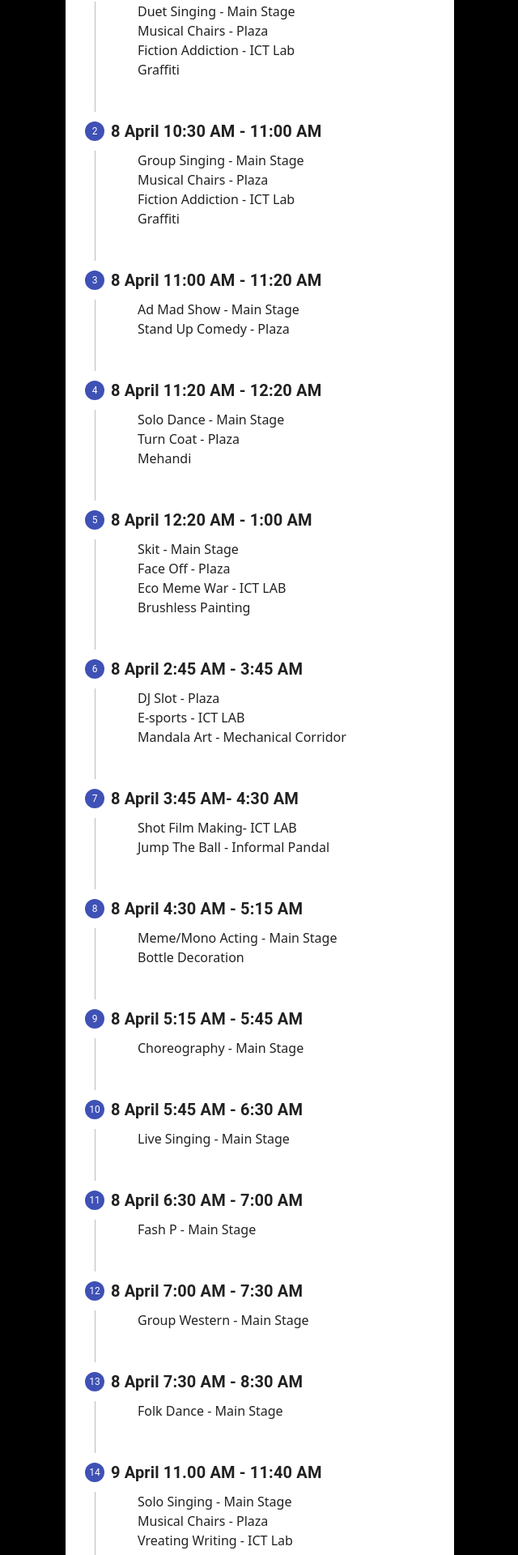
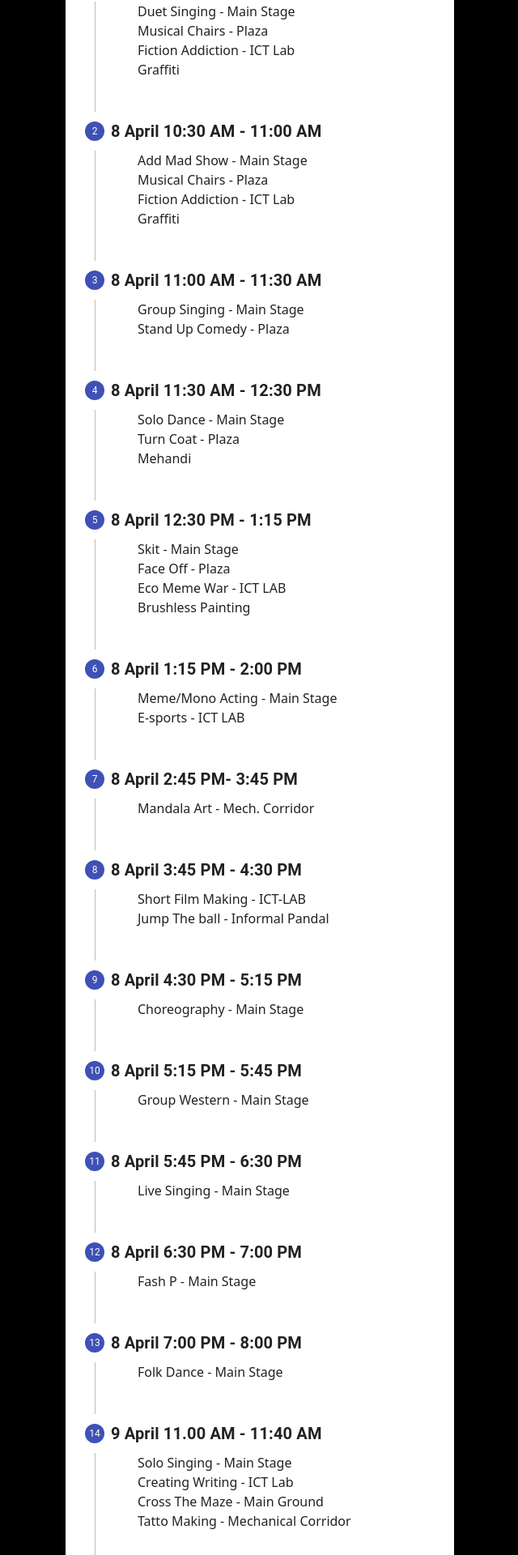
Before and after one commit to naveen8801/enchante-2022, a React (Create React App) app: page /schedule in a window 1280 px wide. Shown: the part 390-2310 px from the top of the page at 81% size, without its empty margins (319-959 px from the left). Built offline with nearby package versions, Linux system fonts and the light colour scheme.

Commit message:
schedule updated

```diff
--- a/src/pages/Schedule.js
+++ b/src/pages/Schedule.js
@@ -84,7 +84,7 @@
       venue: 'Auditorium',
       date: '8 April 10:30 AM - 11:00 AM',
       data: [
-        'Group Singing - Main Stage',
+        'Add Mad Show - Main Stage',
         'Musical Chairs - Plaza',
         'Fiction Addiction - ICT Lab',
         'Graffiti',
@@ -93,19 +93,19 @@
     {
       name: 'Group Folk Dance',
       venue: 'Auditorium',
-      date: '8 April 11:00 AM - 11:20 AM',
-      data: ['Ad Mad Show - Main Stage', 'Stand Up Comedy - Plaza'],
+      date: '8 April 11:00 AM - 11:30 AM',
+      data: ['Group Singing - Main Stage', 'Stand Up Comedy - Plaza'],
     },
     {
       name: 'Group Western',
       venue: 'Auditorium',
-      date: '8 April 11:20 AM - 12:20 AM',
+      date: '8 April 11:30 AM - 12:30 PM',
       data: ['Solo Dance - Main Stage', 'Turn Coat - Plaza', 'Mehandi'],
     },
     {
       name: 'Choreography',
       venue: 'Auditorium',
-      date: '8 April 12:20 AM - 1:00 AM',
+      date: '8 April 12:30 PM - 1:15 PM',
       data: [
         'Skit - Main Stage',
         'Face Off - Plaza',
@@ -116,53 +116,49 @@
     {
       name: 'Solo Singing Hindi',
       venue: 'PD 202 First Floor',
-      date: '8 April 2:45 AM - 3:45 AM',
-      data: [
-        'DJ Slot - Plaza',
-        'E-sports - ICT LAB',
-        'Mandala Art - Mechanical Corridor',
-      ],
+      date: '8 April 1:15 PM - 2:00 PM',
+      data: ['Meme/Mono Acting - Main Stage', 'E-sports - ICT LAB'],
     },
     {
       name: 'Duet Singing',
       venue: 'PD 202 First Floor',
-      date: '8 April 3:45 AM- 4:30 AM',
-      data: ['Shot Film Making- ICT LAB', 'Jump The Ball - Informal Pandal'],
+      date: '8 April 2:45 PM- 3:45 PM',
+      data: ['Mandala Art - Mech. Corridor'],
     },
     {
       name: 'Group Singing',
       venue: 'PD 202 First Floor',
-      date: '8 April 4:30 AM - 5:15 AM',
-      data: ['Meme/Mono Acting - Main Stage', 'Bottle Decoration'],
+      date: '8 April 3:45 PM - 4:30 PM',
+      data: ['Short Film Making - ICT-LAB', 'Jump The ball - Informal Pandal'],
     },
     {
       name: 'Instrumental',
       venue: 'PD 202 First Floor',
-      date: '8 April 5:15 AM - 5:45 AM',
+      date: '8 April 4:30 PM - 5:15 PM',
       data: ['Choreography - Main Stage'],
     },
     {
       name: 'Ragini',
       venue: 'PD 202 First Floor',
-      date: '8 April 5:45 AM - 6:30 AM',
+      date: '8 April 5:15 PM - 5:45 PM',
+      data: ['Group Western - Main Stage'],
+    },
+    {
+      name: 'Ragini',
+      venue: 'PD 202 First Floor',
+      date: '8 April 5:45 PM - 6:30 PM',
       data: ['Live Singing - Main Stage'],
     },
     {
       name: 'Fash P',
       venue: 'Auditorium',
-      date: '8 April 6:30 AM - 7:00 AM',
+      date: '8 April 6:30 PM - 7:00 PM',
       data: ['Fash P - Main Stage'],
     },
     {
       name: 'Stage Play',
       venue: 'Blood Donation Hall',
-      date: '8 April 7:00 AM - 7:30 AM',
-      data: ['Group Western - Main Stage'],
-    },
-    {
-      name: 'Ad Mad Show',
-      venue: 'Blood Donation Hall',
-      date: '8 April 7:30 AM - 8:30 AM',
+      date: '8 April 7:00 PM - 8:00 PM',
       data: ['Folk Dance - Main Stage'],
     },
     {
@@ -171,8 +167,7 @@
       date: '9 April 11.00 AM - 11:40 AM',
       data: [
         'Solo Singing - Main Stage',
-        'Musical Chairs - Plaza',
-        'Vreating Writing - ICT Lab',
+        'Creating Writing - ICT Lab',
         'Cross The Maze - Main Ground',
         'Tatto Making - Mechanical Corridor',
       ],
@@ -190,10 +185,9 @@
     {
       name: 'Group Folk Dance',
       venue: 'Auditorium',
-      date: '9 April 12:00 AM - 1:00 AM',
+      date: '9 April 12:00 PM - 1:00 PM',
       data: [
         'Stage Play - Main Stage',
-        'DJ Slot - Plaza',
         'RAP War - Main Ground',
         'Alfaz - ICT lab',
         'Paint Your Emotion - ME Corridor',
@@ -202,7 +196,7 @@
     {
       name: 'Group Western',
       venue: 'Auditorium',
-      date: '9 April 2:30 AM - 3:15 AM',
+      date: '9 April 2:30 PM - 3:15 PM',
       data: [
         'Duet Dance - Main Stage',
         'JAM - Plaza',
@@ -215,12 +209,6 @@
       venue: 'PD 202 First Floor',
       date: '9 April 3:15 AM- 4:00 AM',
       data: ['Price Distribution - Main Stage', 'Flash Mob - Main Ground'],
-    },
-    {
-      name: 'Group Singing',
-      venue: 'PD 202 First Floor',
-      date: '9 April 4:00 AM - 5:00 AM',
-      data: ['DJ Slot - Plaza'],
     },
   ];
 
```
